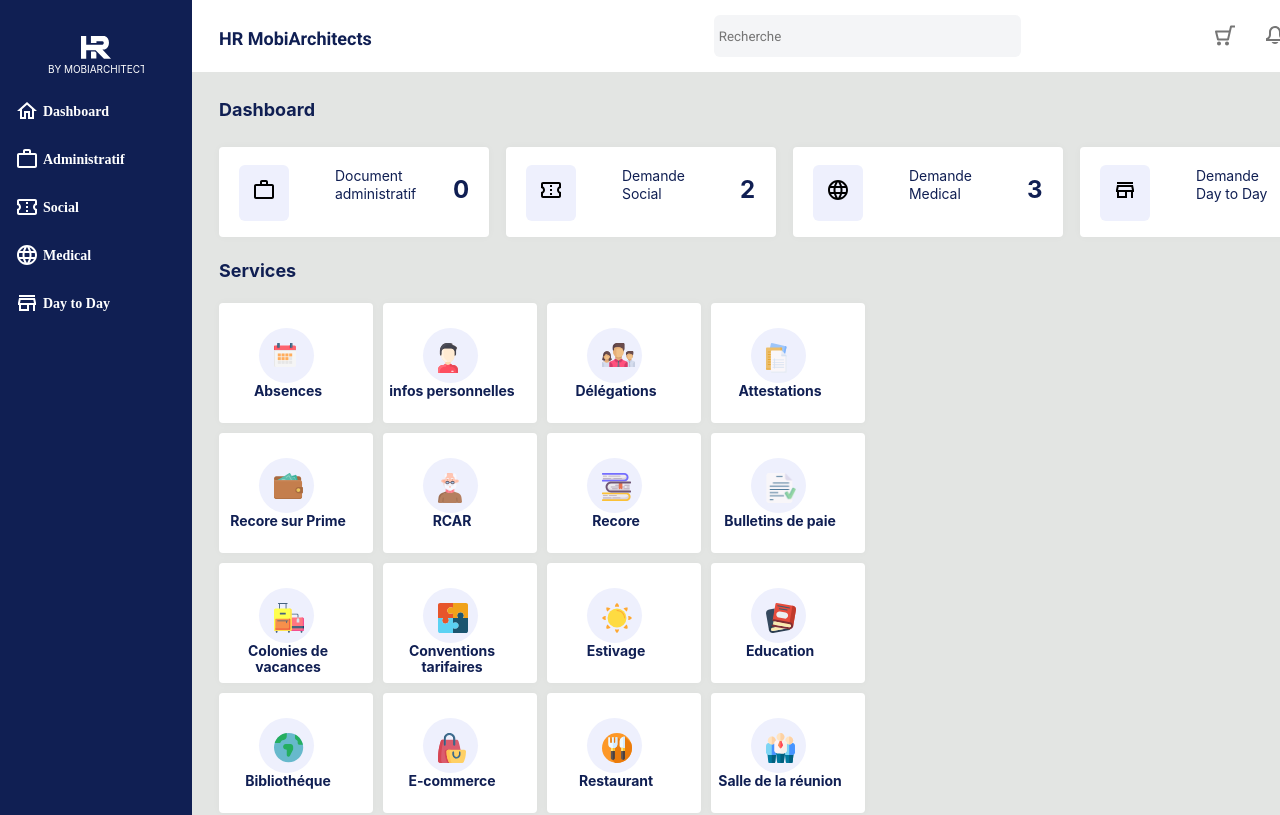
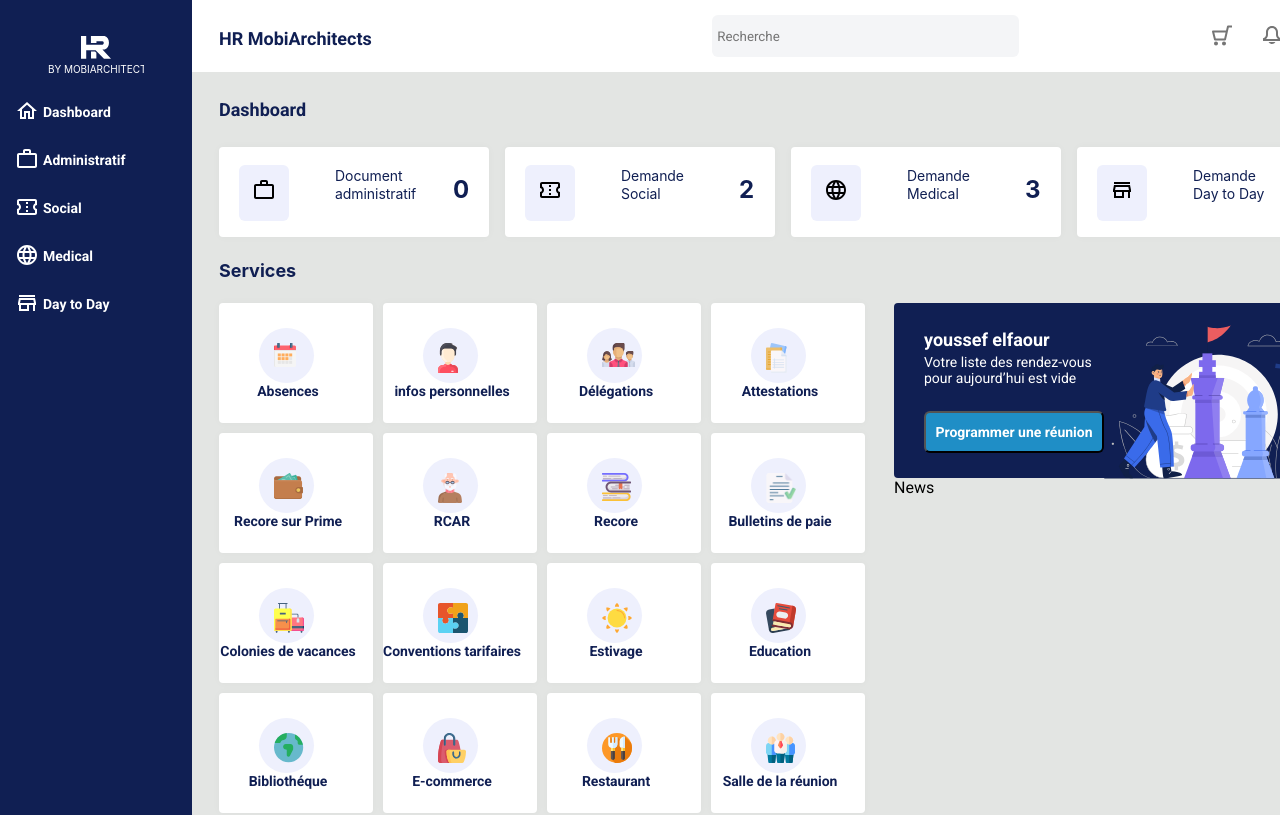
Before and after one commit to mobiarchitects/khadija, a React (Create React App) app: page / in a window 1280 px wide. Shown: the top 815 px of the page. Built offline with nearby package versions, Linux system fonts and the light colour scheme.

Commit message:
add profile

```diff
--- a/src/components/allServices/AllServicesItem.js
+++ b/src/components/allServices/AllServicesItem.js
@@ -1,10 +1,15 @@
 import React from 'react';
+import { Link } from 'react-router-dom';
 import '../styles/allServices.css';
 export default function AllServicesItem({ item }) {
   return (
-    <div className='all-ser-item'>
-      <div className='icon-ser'>{item.icon}</div>
-      <div className='icon-tit'>{item.title}</div>
-    </div>
+    <>
+      <div className='all-ser-item'>
+        <Link to={item.lien} style={{ textDecoration: 'none' }}>
+          <div className='icon-ser'>{item.icon}</div>
+          <div className='icon-tit'>{item.title}</div>
+        </Link>
+      </div>
+    </>
   );
 }
--- a/src/components/profile/Profile.js
+++ b/src/components/profile/Profile.js
@@ -1,5 +1,17 @@
 import React from 'react';
+import '../profile/profile.css';
 
 export default function Profile() {
-  return <div>Profile</div>;
+  return (
+    <div className='profile'>
+      <div className='user'>
+        <p className='user-name'>youssef elfaour</p>
+        <p className='user-desc'>Votre liste des rendez-vous pour aujourd’hui est vide</p>
+        <button className='btn'>Programmer une réunion</button>
+      </div>
+      <div>
+        <img className='img' src='/assets/Mar-Business_9.svg' alt='mar-business-9' />
+      </div>
+    </div>
+  );
 }
--- /dev/null
+++ b/src/components/profile/profile.css
@@ -0,0 +1,38 @@
+.profile {
+    display: flex;
+    flex-direction: row;
+    height: 175px;
+    width: 457px;
+    border-radius: 4px;
+    background-color: #101F53;
+}
+.user {
+    width: 50%;
+    display: flex;
+    flex-direction: column;
+    color: #fff;
+    padding-left: 30px;
+}
+.img {
+    margin-top: 22px;
+}
+.user-name {
+    font-size: 18px;
+    font-weight: bold;
+    padding-top: 26px;
+    padding-bottom: 4px;
+}
+.user-desc {
+    font-size: 14px;
+    padding-bottom: 25px;
+}
+.btn{
+    height: 42px;
+    width: 180px;
+    border-radius: 6px;
+    background-color: #1F8EC6;
+    color: #FFFFFF;
+    font-size: 14px;
+    font-weight: bold;
+    cursor: pointer;
+}
--- a/src/components/styles/allServices.css
+++ b/src/components/styles/allServices.css
@@ -1,10 +1,11 @@
 .allservices {
     display: flex;
     flex-direction: column;
+    width: 60%;
 }
 .title-services {
-    height: 21px;
-    width: 71px;
+    /* height: 21px;
+    width: 71px; */
     color: #101F53;
     font-family: "SF Pro Display";
     font-size: 18px;
@@ -20,7 +21,6 @@
     margin-right: 10px;
     margin-bottom: 10px;
     justify-content: center;
-
     height: 120px;
     width: 154px;
     border-radius: 4px;
@@ -39,7 +39,7 @@
     height: 16px;
     width: 138px;
     color: #101F53;
-    font-family: "SF Pro Display";
+
     font-size: 14px;
     font-weight: bold;
     letter-spacing: -0.06px;
@@ -47,7 +47,7 @@
     text-align: center;
 }
 .ser-all {
-    width: 56% !important;
+    /* width: 60% !important; */
     display: flex;
     flex-direction: row;
     margin-top: 22px;
--- a/src/components/styles/dash.css
+++ b/src/components/styles/dash.css
@@ -6,7 +6,7 @@
     height: 21px;
     width: 91px;
     color: #101F53;
-    font-family: "SF Pro Display";
+
     font-size: 18px;
     font-weight: bold;
     letter-spacing: 0;
--- a/src/components/styles/navBar.css
+++ b/src/components/styles/navBar.css
@@ -3,7 +3,8 @@
     flex-direction: row;
     justify-content: space-between !important;
     background-color: #fff;
-    min-width: 1173px;
+    /* min-width: 1173px; */
+    width: 1170px;
 
 }
 .input {
--- a/src/components/styles/sideBar.css
+++ b/src/components/styles/sideBar.css
@@ -31,7 +31,7 @@
    font-size: 14px;
    font-weight: bold;
    color: #fff;
-   font-family: Metropolis;
+
 }
 .space {
     height: 20px !important;
--- a/src/pages/Dashboard/Dashboard.js
+++ b/src/pages/Dashboard/Dashboard.js
@@ -1,13 +1,24 @@
 import React from 'react';
 import AllServices from '../../components/allServices/AllServices';
 import Dash from '../../components/itemDashboard/Dash';
+import Profile from '../../components/profile/Profile';
+import News from '../../components/actualites/News';
 
 export default function Dashboard() {
   return (
-    <div style={{ display: 'flex', flexDirection: 'column' }}>
+    <div>
       <Dash />
-      <div>
+      <div style={{ display: 'flex', flexDirection: 'row' }}>
         <AllServices />
+        <div
+          style={{
+            display: 'flex',
+            flexDirection: 'column',
+            marginTop: '66px',
+          }}>
+          <Profile />
+          <News />
+        </div>
       </div>
     </div>
   );
```
